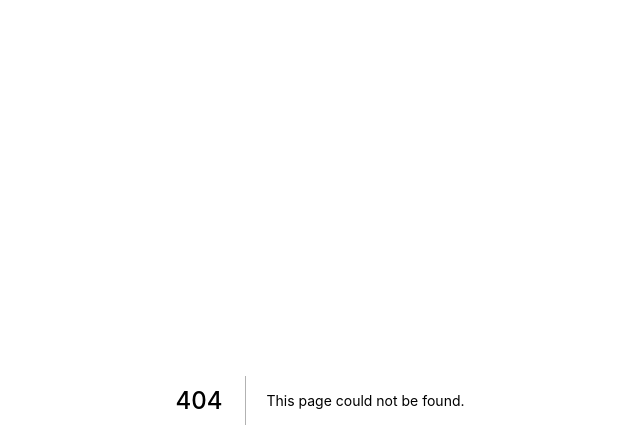
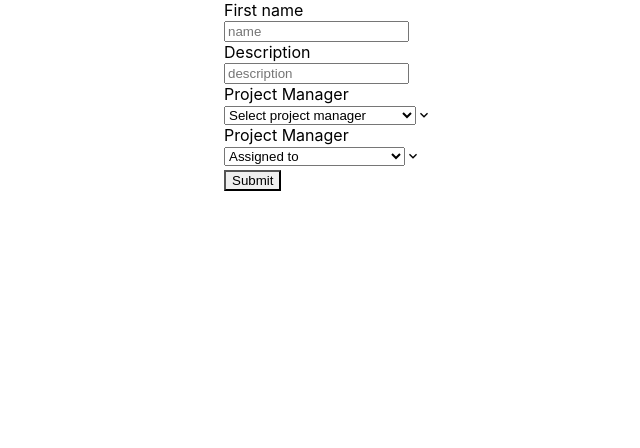
Before and after one commit to Heckiz/project-manager-frontend, a Next.js app: page /projects/form in a window 1280 px wide. Before the commit this address had no page. Shown: the top 448 px of the page, without its empty margins (320-960 px from the left). Built offline with nearby package versions, Linux system fonts and the light colour scheme.

Commit message:
form page is added

```diff
--- /dev/null
+++ b/interfaces/forms.ts
@@ -0,0 +1,7 @@
+export interface FormValues {
+  name: string;
+  description: string;
+  status: boolean;
+  pmId: number;
+  fromId: number;
+}
--- a/package.json
+++ b/package.json
@@ -17,6 +17,7 @@
     "next": "11.1.2",
     "react": "17.0.2",
     "react-dom": "17.0.2",
+    "react-hook-form": "^7.16.1",
     "react-icons": "^4.2.0"
   },
   "devDependencies": {
--- a/pages/_app.tsx
+++ b/pages/_app.tsx
@@ -1,7 +1,10 @@
 import '../styles/globals.css'
 import type { AppProps } from 'next/app'
+import { Flex } from '@chakra-ui/react'
 
 function MyApp({ Component, pageProps }: AppProps) {
-  return <Component {...pageProps} />
+  return <Flex justifyContent="center">
+    <Component {...pageProps} />
+  </Flex>
 }
 export default MyApp
--- a/pages/index.tsx
+++ b/pages/index.tsx
@@ -4,11 +4,14 @@ import { Box } from "@chakra-ui/react";
 import { Project } from "../interfaces/projects";
 import ProjectCard from "../components/ProjectCard/ProjectCard";
 import axios from "axios";
+import Link from "next/link";
 
 const Home: NextPage<any> = ({ data }) => {
-  console.log(data);
   return (
     <Box>
+      <Link href="/projects/form">
+        <a>create project</a>
+      </Link>
       <Head>
         <title>My Projects</title>
         <meta name="description" content="List Projects" />
--- /dev/null
+++ b/pages/projects/form.tsx
@@ -0,0 +1,91 @@
+import { useForm } from "react-hook-form";
+import React from "react";
+import {
+  FormErrorMessage,
+  FormLabel,
+  FormControl,
+  Input,
+  Button,
+  Select,
+} from "@chakra-ui/react";
+import { FormValues } from "../../interfaces/forms";
+
+const Form = () => {
+  const {
+    handleSubmit,
+    register,
+    formState: { errors, isSubmitting},
+  } = useForm();
+
+  function onSubmit(values: FormValues) {
+    console.log(values);
+  }
+  return (
+    <form onSubmit={handleSubmit(onSubmit)}>
+      <FormControl isInvalid={errors.name}>
+        <FormLabel htmlFor="name">First name</FormLabel>
+        <Input
+          id="name"
+          placeholder="name"
+          {...register("name", {
+            required: "This is required",
+          })}
+        />
+        <FormErrorMessage color="red" fontSize="small">
+          {errors.name && errors.name.message}
+        </FormErrorMessage>
+      </FormControl>
+
+      <FormControl isInvalid={errors.description}>
+        <FormLabel htmlFor="name">Description</FormLabel>
+        <Input
+          id="description"
+          placeholder="description"
+          {...register("description", {
+            required: "This is required",
+          })}
+        />
+        <FormErrorMessage color="red" fontSize="small">
+          {errors.description && errors.description.message}
+        </FormErrorMessage>
+      </FormControl>
+
+      <FormControl isInvalid={errors.project_manager}>
+        <FormLabel>Project Manager</FormLabel>
+        <Select
+          placeholder="Select project manager"
+          {...register("project_manager", {
+            required: "This is required",
+          })}
+        >
+          <option>United Arab Emirates</option>
+          <option>Nigeria</option>
+        </Select>
+        <FormErrorMessage color="red" fontSize="small">
+          {errors.project_manager && errors.project_manager.message}
+        </FormErrorMessage>
+      </FormControl>
+
+      <FormControl isInvalid={errors.assigned_to}>
+        <FormLabel>Project Manager</FormLabel>
+        <Select
+          placeholder="Assigned to"
+          {...register("assigned_to", {
+            required: "This is required",
+          })}
+        >
+          <option>United Arab Emirates</option>
+          <option>Nigeria</option>
+        </Select>
+        <FormErrorMessage color="red" fontSize="small">
+          {errors.assigned_to && errors.assigned_to.message}
+        </FormErrorMessage>
+      </FormControl>
+      <Button mt={4} colorScheme="teal" isLoading={isSubmitting} type="submit">
+        Submit
+      </Button>
+    </form>
+  );
+};
+
+export default Form;
--- a/tsconfig.json
+++ b/tsconfig.json
@@ -14,6 +14,6 @@
     "isolatedModules": true,
     "jsx": "preserve"
   },
-  "include": ["next-env.d.ts", "**/*.ts", "**/*.tsx"],
+  "include": ["next-env.d.ts", "**/*.ts", "**/*.tsx", "pages/projects/form.tsx"],
   "exclude": ["node_modules"]
 }
```
Also changed, not shown: 1 other file (tests, documents, lock files or other folders).
